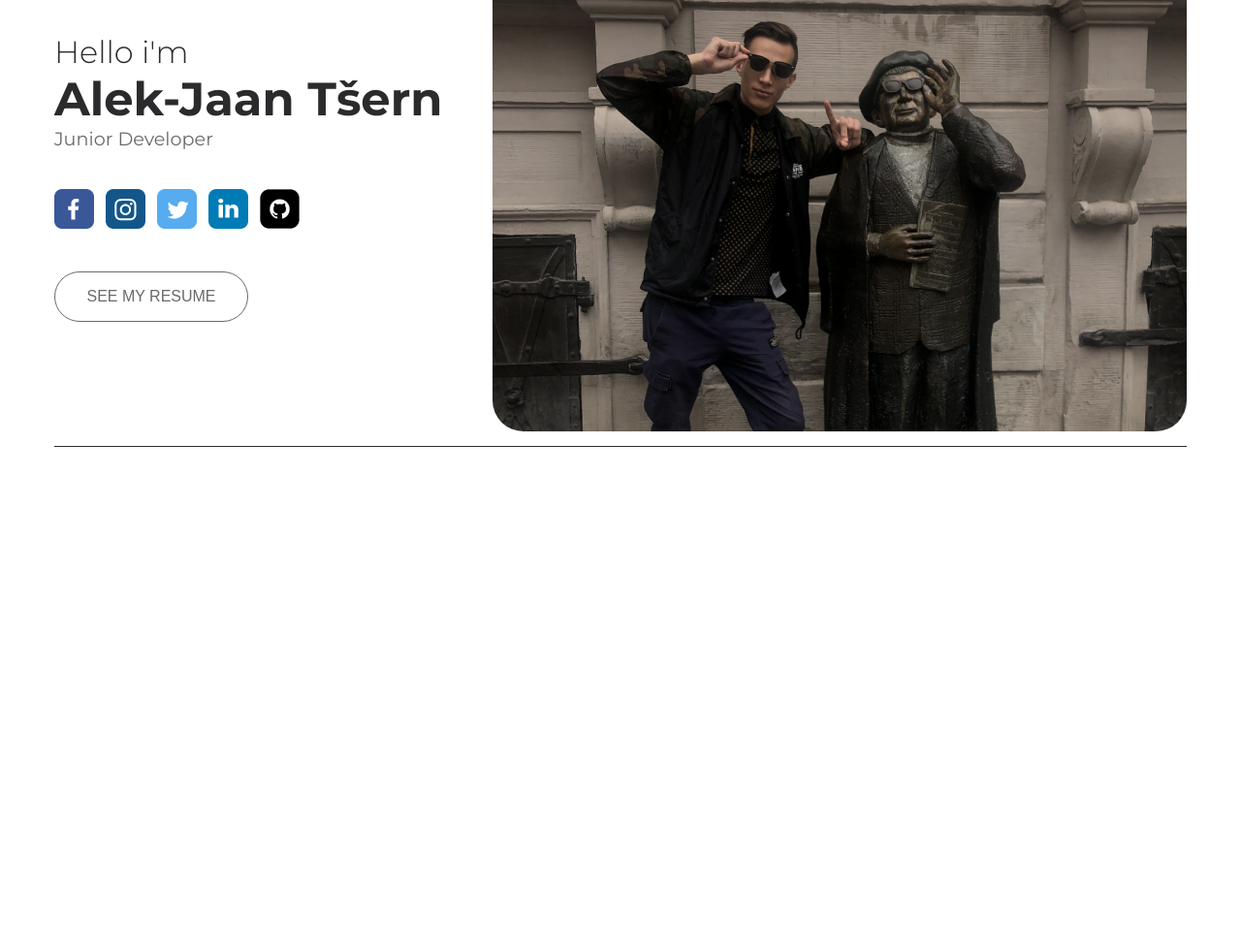
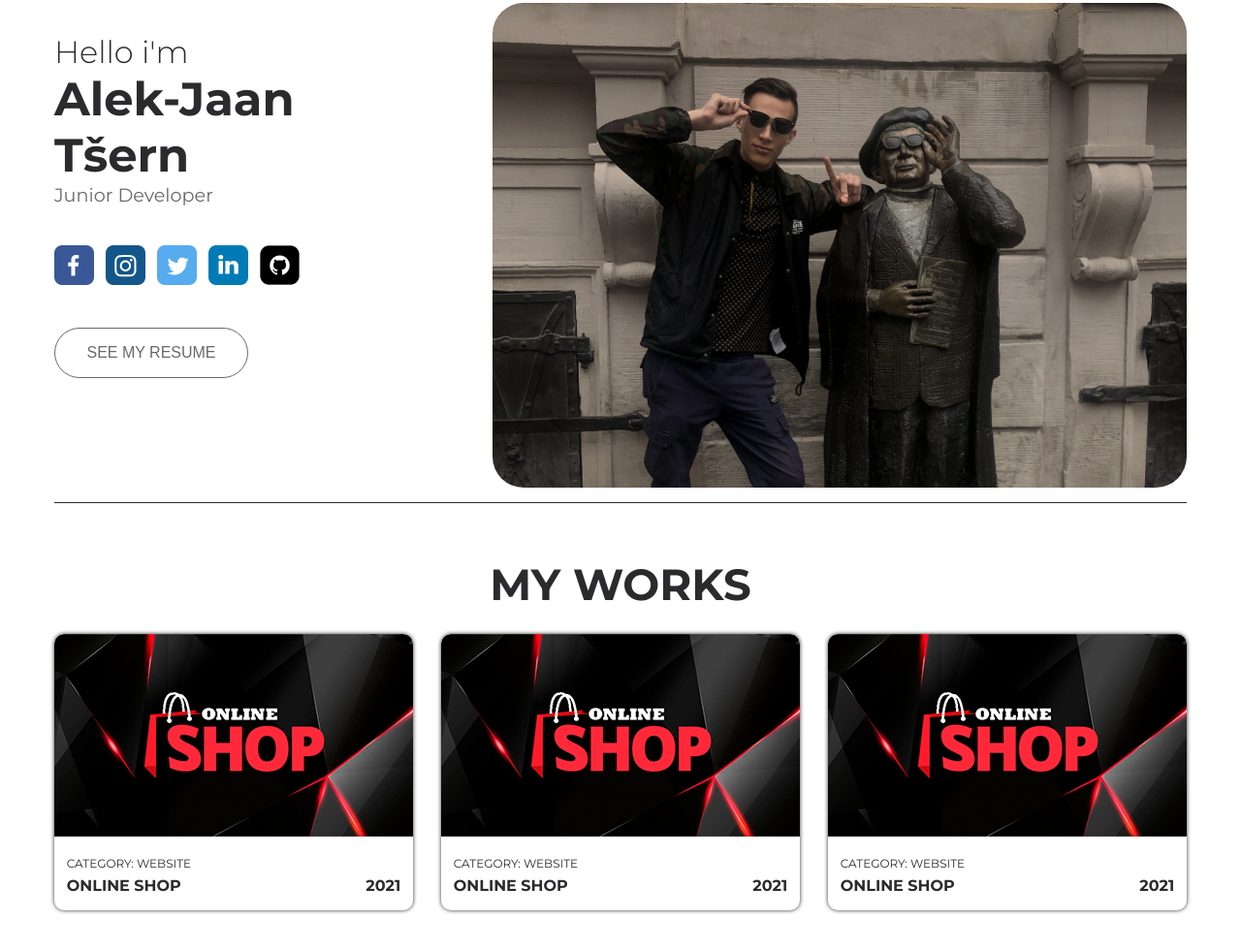
Before and after one commit to Winlanto/Frontend, a plain HTML site: page portfolio/index.html in a window 1280 px wide. Shown: the part 167-1148 px from the top of the page at 97% size. Before the commit the page ends 800 px from the top, so only its background shows below. Drawn offline with Linux system fonts and the light colour scheme.

Commit message:
main block

```diff
--- a/portfolio/css/styles.css
+++ b/portfolio/css/styles.css
@@ -25,7 +25,6 @@ p{
     box-sizing: border-box;
 }
 .container{
-    width: 100%;
     max-width: 1200px;
     padding-left: 1rem;
     padding-right: 1rem;
@@ -80,9 +79,6 @@ p{
     border-bottom: 2px solid var(--black);
     padding: 0 0 4px;
 }
-.intro{
-
-}
 .intro-inner{
     display: flex;
     padding-top: 6.6rem;
@@ -90,10 +86,6 @@ p{
     position: relative;
     border-bottom: 1px solid var(--black);
 }
-.intro-content{
-
-}
-
 .intro-subtitle{
     font-weight: 200;
     color: var(--black);
@@ -152,3 +144,50 @@ p{
     margin-bottom: 1rem;
     border-radius: 2rem;
 }
+.text-center{
+    margin-top: 3.5rem;
+    margin-bottom: 1.5rem;
+    text-align: center;
+    text-transform: uppercase;
+    font-size: 45px;
+    color: var(--black);
+    font-weight: bold;
+}
+.works{
+    margin-bottom: 7rem;
+}
+.portfolio{
+    display: flex;
+    flex-wrap: wrap;
+    justify-content: space-between;
+}
+.work{
+    overflow: hidden;
+    box-shadow: 0 0 4px var(--black);
+    border-radius: 10px;
+    margin-bottom: 1rem;
+}
+.work:hover{
+    box-shadow: 0 0 25px var(--black);
+}
+.work-content{
+    padding: 1rem 0.8rem;
+}
+.work-category{
+    font-size: 0.75rem;
+    color: var(--black);
+    text-transform: uppercase;
+    margin-bottom: 0.4rem;
+}
+.work-title{
+    display: flex;
+    justify-content: space-between;
+    font-weight: bold;
+    font-size: 1rem;
+    color: var(--black);
+    text-transform: uppercase;
+
+}
+.work-date{
+
+}
--- a/portfolio/index.html
+++ b/portfolio/index.html
@@ -35,14 +35,14 @@
             <div class="intro-inner">
                 <div class="intro-content">
                     <h2 class="intro-subtitle">Hello i'm</h2>
-                    <h1 class="intro-title">Alek-Jaan Tšern</h1>
+                    <h1 class="intro-title">Alek-Jaan <br> Tšern</h1>
                     <div class="intro-text">Junior Developer</div>
                     <div class="social">
-                        <a href="https://www.facebook.com/profile.php?id=100003270018156" class="social-link"><img src="img/facebook.png" alt="facebook"></a>
-                        <a href="https://www.instagram.com/winlanto/" class="social-link"><img src="img/instagram.png" alt="instagram"></a>
-                        <a href="https://twitter.com/winlanto" class="social-link"><img src="img/twitter.png" alt="twitter"></a>
-                        <a href="https://www.linkedin.com/in/alek-jaan-tsern-910b77205/" class="social-link"><img src="img/linkedin.png" alt="lindkedin"></a>
-                        <a href="https://github.com/Winlanto/" class="social-link"><img src="img/github.png" alt="github"></a>
+                        <a href="https://www.facebook.com/profile.php?id=100003270018156" target="_blank" class="social-link"><img src="img/facebook.png" alt="facebook"></a>
+                        <a href="https://www.instagram.com/winlanto/" target="_blank" class="social-link"><img src="img/instagram.png" alt="instagram"></a>
+                        <a href="https://twitter.com/winlanto" target="_blank" class="social-link"><img src="img/twitter.png" alt="twitter"></a>
+                        <a href="https://www.linkedin.com/in/alek-jaan-tsern-910b77205/" target="_blank" class="social-link"><img src="img/linkedin.png" alt="lindkedin"></a>
+                        <a href="https://github.com/Winlanto/" target="_blank" class="social-link"><img src="img/github.png" alt="github"></a>
                     </div>
                     <button class="btn" type="button">see my resume</button>
                     <img class="intro-photo" src="img/photo.png" alt="photo">
@@ -50,5 +50,49 @@
             </div>
         </div>
     </div>
+    <div class="works">
+        <div class="container">
+            <h3 class="text-center">My works</h3>
+            <div class="portfolio">
+                <div class="work">
+                    <img class="work-logo" src="img/work_logo.png" alt="work-photo">
+                    <div class="work-content">
+                        <div class="work-category">Category: website</div>
+                        <div class="work-title">
+                            Online Shop
+                            <div class="work-date">2021</div>
+                        </div>
+                    </div>
+                </div>
+                <div class="work">
+                    <img src="img/work_logo.png" alt="work-photo">
+                    <div class="work-content">
+                        <div class="work-category">Category: website</div>
+                        <div class="work-title">
+                            Online Shop
+                            <div class="work-date">2021</div>
+                        </div>
+                    </div>
+                </div>
+                <div class="work">
+                    <img src="img/work_logo.png" alt="work-photo">
+                    <div class="work-content">
+                        <div class="work-category">Category: website</div>
+                        <div class="work-title">
+                            Online Shop
+                            <div class="work-date">2021</div>
+                        </div>
+                    </div>
+                </div>
+            </div>
+        </div>
+    </div>
+    <div class="about">
+        <div class="container">
+            <div class="inner-about">
+                <img src="" alt="">
+            </div>
+        </div>
+    </div>
 </body>
 </html>
```
Also changed, not shown: portfolio/img/work_logo.png (added).
